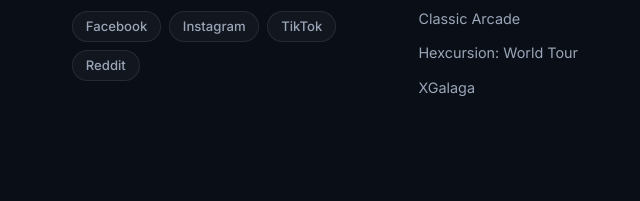
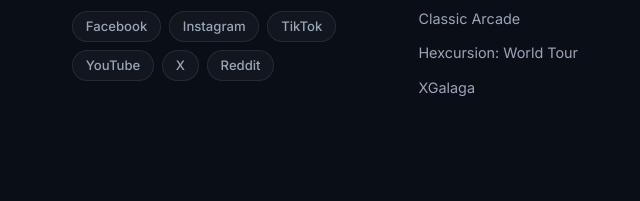
Before and after one commit to mikewickens/mikewickens.github.io, a plain HTML site: page cat-escape/index.html in a window 1280 px wide. Shown: the part 4789-4990 px from the top of the page, 0-640 px from the left. Drawn offline with Linux system fonts and the light colour scheme.

Commit message:
Footer: add YouTube and X links on every page
Co-Authored-By: Claude Opus 5.5 <noreply@anthropic.com>

```diff
--- a/cat-escape/index.html
+++ b/cat-escape/index.html
@@ -225,6 +225,8 @@
           <li><a href="https://www.facebook.com/mwdesigngames">Facebook</a></li>
           <li><a href="https://www.instagram.com/mwdesigngames/">Instagram</a></li>
           <li><a href="https://www.tiktok.com/@mwdesigngames">TikTok</a></li>
+          <li><a href="https://www.youtube.com/@mwdesign2026">YouTube</a></li>
+          <li><a href="https://x.com/mikewickens">X</a></li>
           <li><a href="https://www.reddit.com/user/mikewickens/">Reddit</a></li>
         </ul>
       </div>
```
Also changed, not shown: chroma-vector/index.html (+2 -0 lines), classic-arcade/index.html (+2 -0 lines), giveaway/index.html (+2 -0 lines), giveaway/terms.html (+2 -0 lines), hexcursion/index.html (+2 -0 lines), house-rhythm-vr/giveaway/index.html (+2 -0 lines), house-rhythm-vr/index.html (+2 -0 lines), house-rhythm-vr/press/index.html (+2 -0 lines), i-bomb/index.html (+2 -0 lines), index.html (+2 -0 lines), kung-fu-master-3d/index.html (+2 -0 lines), kung-fu/index.html (+2 -0 lines), mini-circuit-racers-vr/index.html (+2 -0 lines), modern-domination-vr/index.html (+2 -0 lines), 5 more files.
